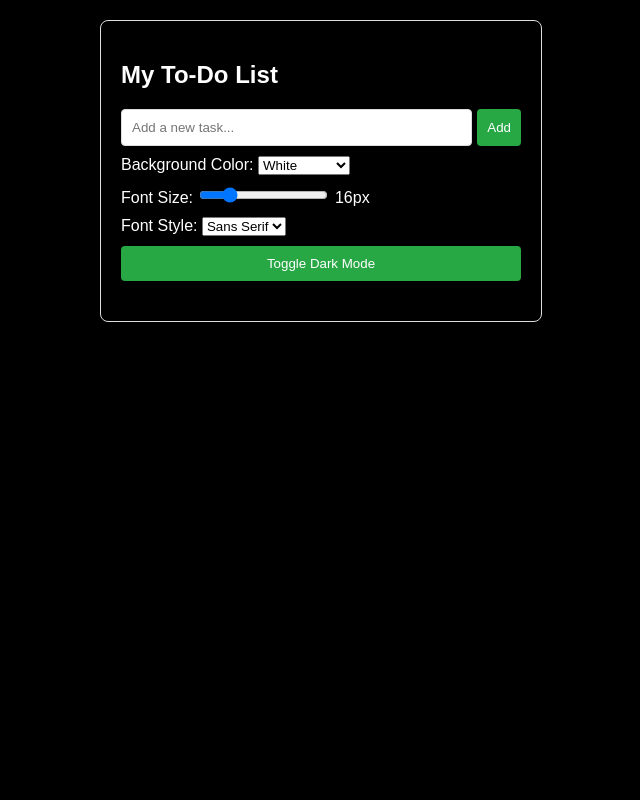
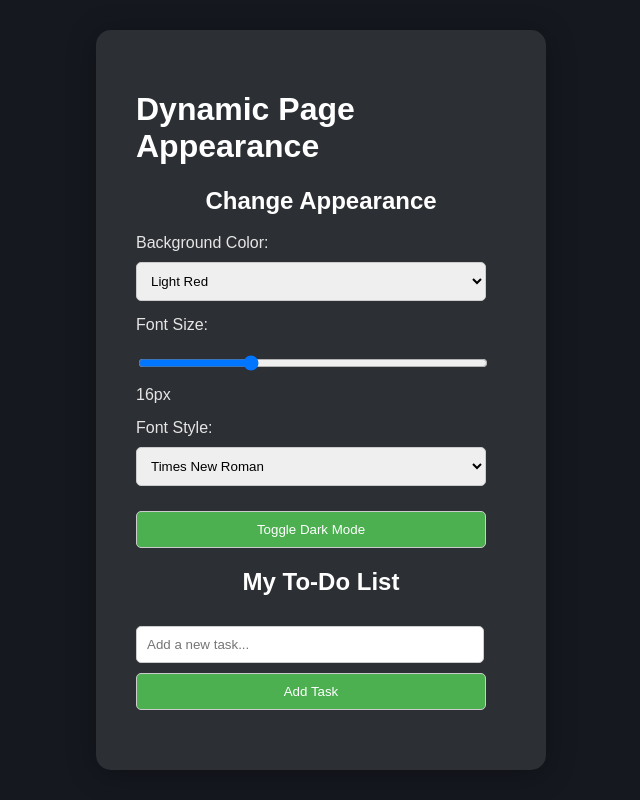
Before and after one commit to Alvin121005/Praktikum-3, a plain HTML site: page index.html in a window 1280 px wide. Both pictures are taken after a click on the button "Toggle Dark Mode". Shown: the whole page, without its empty margins (319-959 px from the left). Drawn offline with Linux system fonts and the light colour scheme.

Commit message:
Praktikum 3

```diff
--- a/index.html
+++ b/index.html
@@ -1,48 +1,56 @@
-<html lang="id">
+<!DOCTYPE html>
+<html lang="en">
 <head>
     <meta charset="UTF-8">
     <meta name="viewport" content="width=device-width, initial-scale=1.0">
-    <title>To-Do App</title>
-    <link rel="stylesheet" type="text/css" href="style.css">
+    <title>Dynamic Page Appearance & My To-Do List</title>
+    <link rel="stylesheet" href="style.css">
 </head>
 <body>
 
     <div class="container">
-        <h2>My To-Do List</h2>
+        <h1>Dynamic Page Appearance</h1>
+        <div class="controls">
+            <h2>Change Appearance</h2>
+            <div class="control-item">
+                <label for="bgColor">Background Color:</label>
+                <select id="bgColor">
+                    <option value="#ffcccb">Light Red</option>
+                    <option value="#ffeb3b">Light Yellow</option>
+                    <option value="#a5d6a7">Light Green</option>
+                    <option value="#64b5f6">Light Blue</option>
+                    <option value="#ffffff">White</option>
+                    <option value="#000000">Black</option>
+                </select>
+            </div>
 
-        <div class="input-container">
-            <input type="text" id="newTask" placeholder="Add a new task..." maxlength="30">
-            <button onclick="addTask()">Add</button>
+            <div class="control-item">
+                <label for="fontSize">Font Size:</label>
+                <input type="range" id="fontSize" min="10" max="30" value="16" step="1">
+                <span id="fontSizeValue">16px</span>
+            </div>
 
+            <div class="control-item">
+                <label for="fontStyle">Font Style:</label>
+                <select id="fontStyle">
+                    <option value="'Times New Roman', serif">Times New Roman</option>
+                    <option value="'Georgia', serif">Georgia</option>
+                    <option value="'Arial', sans-serif">Arial</option>
+                    <option value="'Verdana', sans-serif">Verdana</option>
+                </select>
+            </div>
+
+            <button id="toggleDarkMode">Toggle Dark Mode</button>
         </div>
 
-        <div class="settings-container">
-            <div class="background-container">
-                <label for="bgColor">Background Color:</label>
-                <select id="bgColor" onchange="changeBackgroundColor()">
-                    <option value="white">White</option>
-                    <option value="lightblue">Light Blue</option>
-                    <option value="lightgreen">Light Green</option>
-                    <option value="lightcoral">Light Coral</option>
-                </select>
-            </div>
-            <div class="font-size-container">
-                <label for="fontSize">Font Size:</label>
-                <input type="range" id="fontSize" min="12" max="32" value="16" onchange="changeFontSize(this.value)">
-                <span id="fontSizeValue">16px</span>
-            </div>
-            <div class="font-style-container">
-                <label for="fontStyle">Font Style:</label>
-                <select id="fontStyle" onchange="changeFontStyle()">
-                    <option value="sans-serif">Sans Serif</option>
-                    <option value="serif">Serif</option>
-                </select>
-            </div>
-            <button onclick="toggleDarkMode()">Toggle Dark Mode</button>
+        <div class="todo-container">
+            <h2>My To-Do List</h2> <!-- Mengubah teks di sini -->
+            <input type="text" id="taskInput" placeholder="Add a new task...">
+            <button id="addTaskBtn">Add Task</button> <!-- Tombol ini akan diubah -->
+            <ul id="taskList"></ul>
         </div>
+    </div>
 
-        <ul id="taskList"></ul>
-    </div>
     <script src="script.js"></script>
 
 </body>
--- a/script.js
+++ b/script.js
@@ -1,108 +1,72 @@
-let fontSize = 16;
+document.getElementById("bgColor").addEventListener("change", function () {
+  document.body.style.backgroundColor = this.value;
+});
 
-function addTask() {
-    const taskInput = document.getElementById("newTask");
-    const taskText = taskInput.value.trim();
+const fontSizeInput = document.getElementById("fontSize");
+const fontSizeValue = document.getElementById("fontSizeValue");
 
-    if (taskText.length > 30) {
-        alert("Hanya bisa mengisi maksimal 30 karakter!");
-        return;
-    }
+fontSizeInput.addEventListener("input", function () {
+  document.body.style.fontSize = this.value + "px";
+  fontSizeValue.textContent = this.value + "px";
+});
 
-    if (taskText) {
-        const li = document.createElement("li");
-        li.textContent = taskText;
+document
+  .getElementById("toggleDarkMode")
+  .addEventListener("click", function () {
+      document.body.classList.toggle("dark-theme");
+  });
 
-        const closeBtn = document.createElement("span");
-        closeBtn.textContent = " X";
-        closeBtn.className = "close";
-        closeBtn.onclick = function() {
-            deleteTask(this.parentElement);
-        };
+document.getElementById("fontStyle").addEventListener("change", function () {
+  document.body.style.fontFamily = this.value;
+});
 
-        const editBtn = document.createElement("span");
-        editBtn.textContent = "✎";
-        editBtn.className = "edit";
-        editBtn.onclick = function() {
-            editTask(this.parentElement);
-        };
+const taskInput = document.getElementById("taskInput");
+const addTaskBtn = document.getElementById("addTaskBtn");
+const taskList = document.getElementById("taskList");
 
-        li.appendChild(editBtn);
-        li.appendChild(closeBtn);
+addTaskBtn.addEventListener("click", function () {
+  const taskValue = taskInput.value.trim();
 
-        li.ondblclick = function() {
-            editTask(this);
-        };
+  if (taskValue.length > 0 && taskValue.length <= 30) {
+      const li = document.createElement("li");
 
-        document.getElementById("taskList").appendChild(li);
-        taskInput.value = "";
-    }
-}
+      const taskText = document.createTextNode(taskValue);
+      li.appendChild(taskText);
 
-function deleteTask(element) {
-    element.remove();
-}
+      const renameBtn = document.createElement("button");
+      renameBtn.textContent = "Rename";
+      renameBtn.style.marginLeft = "10px";
 
-function editTask(element) {
-    const currentText = element.childNodes[0].textContent.trim();
-    const input = document.createElement("input");
-    input.type = "text";
-    input.value = currentText;
+      renameBtn.addEventListener("click", function () {
+          const newTask = prompt("Edit your task:", li.firstChild.textContent);
+          if (newTask && newTask.length <= 30) {
+              li.firstChild.textContent = newTask;
+          }
+      });
 
-    input.onkeypress = function(event) {
-        if (event.key === "Enter") {
-            if (input.value.length > 30) {
-                alert("Hanya bisa mengisi maksimal 30 karakter!");
-                return;
-            }
-            const updatedText = input.value.trim();
-            if (updatedText) {
-                element.childNodes[0].textContent = updatedText; // Update text
-            }
-            // Remove the input and re-add edit and close buttons
-            element.innerHTML = "";
-            const editBtn = document.createElement("span");
-            editBtn.textContent = "✎";
-            editBtn.className = "edit";
-            editBtn.onclick = function() {
-                editTask(this.parentElement);
-            };
-            const closeBtn = document.createElement("span");
-            closeBtn.textContent = " X";
-            closeBtn.className = "close";
-            closeBtn.onclick = function() {
-                deleteTask(this.parentElement);
-            };
-            element.appendChild(document.createTextNode(updatedText));
-            element.appendChild(editBtn);
-            element.appendChild(closeBtn);
-        }
-    };
+      const deleteBtn = document.createElement("button");
+      deleteBtn.textContent = "X";
+      deleteBtn.style.color = "red";
+      deleteBtn.style.marginLeft = "10px";
 
-    element.innerHTML = "";
-    element.appendChild(input);
-    input.focus();
-}
+      deleteBtn.addEventListener("click", function () {
+          taskList.removeChild(li);
+      });
 
-function changeBackgroundColor() {
-    const bgColor = document.getElementById("bgColor").value;
-    document.body.style.backgroundColor = bgColor;
-}
+      li.appendChild(renameBtn);
+      li.appendChild(deleteBtn);
 
-function changeFontSize(size) {
-    const body = document.body;
-    fontSize = size;
-    body.style.fontSize = fontSize + 'px';
-    document.getElementById("fontSizeValue").textContent = fontSize + 'px';
-    const container = document.querySelector('.container');
-    container.style.fontSize = fontSize + 'px';
-}
+      li.addEventListener("dblclick", function () {
+          const newTask = prompt("Edit your task:", li.firstChild.textContent);
+          if (newTask && newTask.length <= 30) {
+              li.firstChild.textContent = newTask;
+          }
+      });
 
-function toggleDarkMode() {
-    document.body.classList.toggle("dark-mode");
-}
-
-function changeFontStyle() {
-    const fontStyle = document.getElementById("fontStyle").value;
-    document.body.style.fontFamily = fontStyle;
-}
+      taskList.appendChild(li);
+      taskInput.value = "";
+  } else {
+      alert("Tugas harus antara 1 hingga 30 karakter.");
+      taskInput.value = "";
+  }
+});
--- a/style.css
+++ b/style.css
@@ -1,91 +1,116 @@
+* {
+    box-sizing: border-box;
+}
+
 body {
-    font-family: sans-serif;
-    transition: background-color 0.3s, color 0.3s, font-size 0.3s;
-    background-color: white;
+    font-family: 'Arial', sans-serif; /* Mengubah font utama */
+    background-color: #e0f7fa; /* Warna latar belakang baru */
+    color: #333;
+    margin: 0;
+    padding: 20px;
+    display: flex;
+    justify-content: center;
+    align-items: center;
+    height: 100vh;
+    transition: background-color 0.3s, color 0.3s;
 }
 
 .container {
-    width: 400px;
-    margin: 20px auto;
-    padding: 20px;
-    border: 1px solid #ddd;
-    border-radius: 8px;
-    box-shadow: 0 2px 5px rgba(0, 0, 0, 0.1);
-    background-color: white;
-    transition: background-color 0.3s, color 0.3s, font-size 0.3s;
+    background-color: #ffffff; /* Warna latar belakang kontainer */
+    border-radius: 15px;
+    padding: 40px;
+    width: 450px; /* Lebar kontainer baru */
+    box-shadow: 0 4px 30px rgba(0, 0, 0, 0.3); /* Bayangan baru */
 }
 
-.input-container {
-    display: flex;
-    margin-bottom: 10px;
+h1, h2 {
+    color: #333; /* Hitam saat dark mode off */
 }
 
-input[type="text"] {
-    width: 100%;
+.dark-theme h1, .dark-theme h2 {
+    color: #ffffff; /* Putih saat dark mode on */
+}
+
+.controls,
+.todo-container {
+    margin-bottom: 20px;
+}
+
+h2 {
+    text-align: center;
+}
+
+.control-item {
+    margin-bottom: 15px;
+}
+
+label {
+    display: block;
+}
+
+select,
+input[type='range'],
+button,
+input[type='text'] {
+    width: calc(100% - 20px);
+    margin-top: 10px;
     padding: 10px;
-    margin-right: 5px;
-    border: 1px solid #ddd;
-    border-radius: 4px;
-    box-sizing: border-box;
-    transition: font-size 0.3s; /* Transisi untuk perubahan ukuran font */
+    border-radius: 5px;
+    border: 1px solid #ccc;
+}
+
+input[type='text'] {
+    width: calc(100% - 22px);
 }
 
 button {
-    padding: 10px;
-    border: none;
-    border-radius: 4px;
-    background-color: #28a745;
+    background-color: #4CAF50; /* Mengubah warna tombol menjadi hijau solid */
     color: white;
     cursor: pointer;
-    transition: background-color 0.3s;
 }
 
 button:hover {
-    background-color: #218838;
+    background-color: #388E3C; /* Warna saat hover */
 }
 
-.settings-container {
-    margin-bottom: 20px;
-    display: flex;
-    flex-direction: column;
+ul {
+    list-style-type: none;
+    padding-left: 0;
 }
 
-.background-container,
-.font-size-container,
-.font-style-container {
-    margin-bottom: 10px;
+li {
+    display: flex;
+    justify-content: space-between;
+    align-items: center;
+    padding: 10px;
+    margin-top: 5px;
+    background-color: rgba(255, 255, 255, 0.8); /* Warna latar belakang item daftar */
 }
 
-#taskList {
-    list-style: none;
-    padding: 0;
+.completed {
+    text-decoration: line-through;
 }
 
-#taskList li {
-    padding: 10px;
-    border-bottom: 1px solid #ddd;
-    cursor: pointer;
-    transition: background-color 0.3s, color 0.3s, font-size 0.3s; /* Transisi untuk item daftar */
+.completed button {
+    color: #ff4d4d;
 }
 
-.close {
-    color: red;
-    float: right;
-    cursor: pointer;
+/* Dark Theme Styles */
+.dark-theme {
+    background-color: #15181f;
+    color: #e5e5e5;
 }
 
-.edit {
-    color: blue;
-    margin-left: 5px;
-    cursor: pointer;
+.dark-theme .container {
+    background-color: #2c2f33;
 }
 
-.dark-mode .container {
-    background-color: black;
-    color: white;
+/* Tombol tetap hijau saat dark mode on */
+.dark-theme button {
+    background-color: #4CAF50;
 }
 
-.dark-mode {
-    background-color: black;
-    color: white;
+/* Teks dalam daftar to-do menjadi putih saat dark mode on */
+.dark-theme li {
+    color: #ffffff; /* Teks putih untuk item daftar */
 }
```
